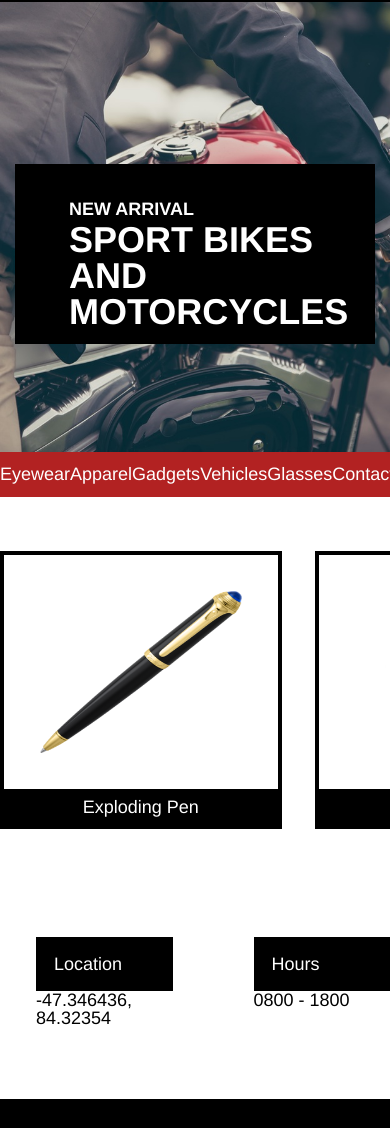
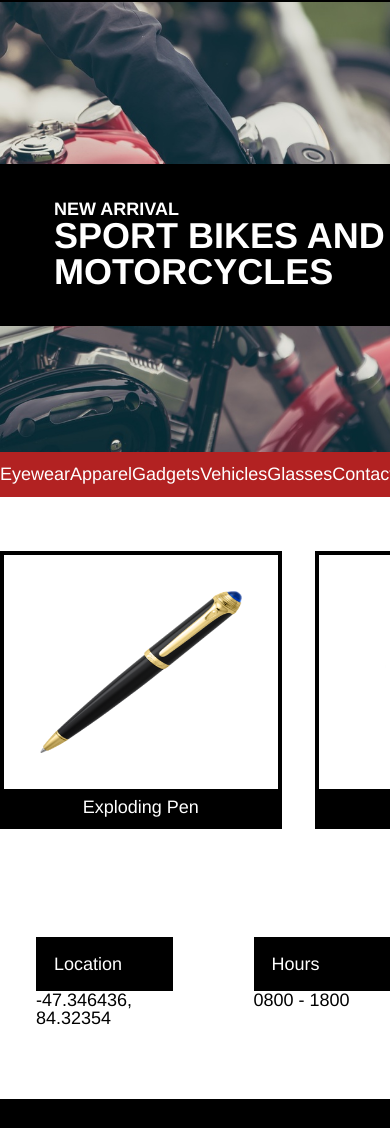
Before and after one commit to dknits11/SecretAgentSupply, a plain HTML site: page index.html in a window 390 px wide. Shown: the part 52-1180 px from the top of the page. Drawn offline with Linux system fonts and the light colour scheme.

Commit message:
First Draft CSS without responsive design

```diff
--- a/resources/css/style.css
+++ b/resources/css/style.css
@@ -13,7 +13,7 @@ body {
   margin: 0px auto;
   }
 
-  div {
+div {
     display: block;
   }
 
@@ -39,26 +39,22 @@ header .container {
 .featured {
   background: url("../images/moto.jpeg");
   background-size: cover;
+  background-position: center;
+  background-repeat: no-repeat;
   width: 100%;
   height: 25rem;
-  display: flex;
 }
 
 .new-arrival {
   background-color: black;
   width: 20rem;
-  height: 10rem;
-  margin-top: 9rem;
+  top: 9rem;
   color: white;
-  display: block;
   font-weight: bold;
-}
-
-#featured-container {
-  padding-top: 2rem;
-  padding-left: 3rem;
+  position: relative;
+  padding: 2rem 3rem;
   display: flex;
-  flex-direction: column;
+  justify-content: flex-start;
 }
 
 .new-arrival span {
@@ -142,3 +138,10 @@ nav {
 .info-header p {
     margin-bottom: 4rem;
 }
+
+/* Footer styling */
+footer {
+  color: white;
+  text-align: left;
+  padding: 5rem;
+}
```
